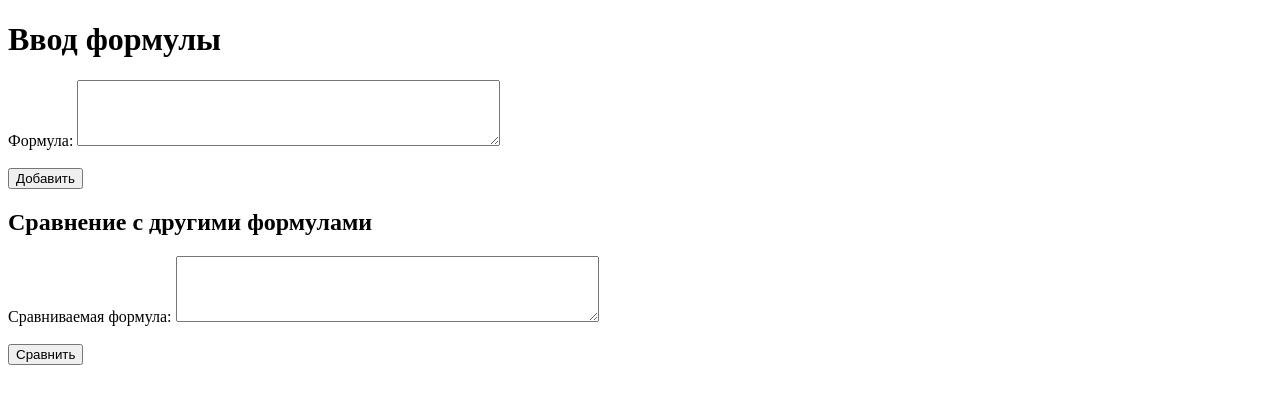
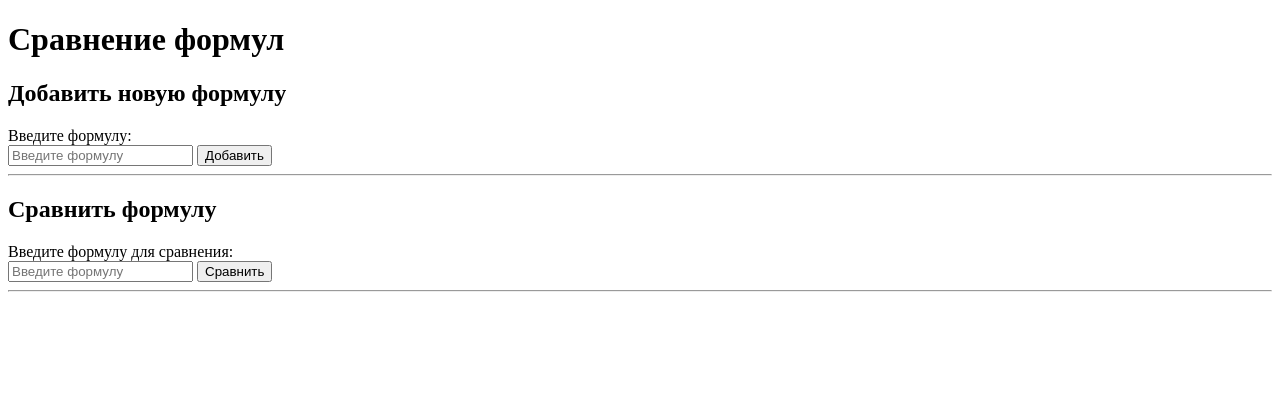
Before and after one commit to Watch-dog-s/hackaton_ATOM_MIREA, a Django app: template formula_project/template/home.html in a window 1280 px wide. Shown: the top 404 px of the page. Run offline with Django 5.2, Linux system fonts and the light colour scheme; the template is opened without the code that fills it, so the values that code supplies are empty.

Commit message:
final version

```diff
--- a/formula_project/template/home.html
+++ b/formula_project/template/home.html
@@ -1,40 +1,48 @@
 <!DOCTYPE html>
-<html lang="ru">
+<html lang="en">
 <head>
     <meta charset="UTF-8">
-    <meta http-equiv="X-UA-Compatible" content="IE=edge">
     <meta name="viewport" content="width=device-width, initial-scale=1.0">
     <title>Сравнение формул</title>
 </head>
 <body>
-    <h1>Ввод формулы</h1>
+    <h1>Сравнение формул</h1>
 
-    <!-- Форма для ввода новой формулы -->
-    <form method="POST" action="{% url 'add_formula' %}">
+    <!-- Блок для вывода сообщений об ошибке -->
+    {% if error %}
+        <div style="color: red; font-weight: bold;">
+            {{ error }}
+        </div>
+    {% endif %}
+
+    <!-- Блок для добавления новой формулы -->
+    <h2>Добавить новую формулу</h2>
+    <form method="POST">
         {% csrf_token %}
-        <label for="formula">Формула:</label>
-        <textarea name="formula" id="formula" rows="4" cols="50" required></textarea><br><br>
+        <label for="formula">Введите формулу:</label><br>
+        <input type="text" id="formula" name="formula" placeholder="Введите формулу" required>
         <button type="submit">Добавить</button>
     </form>
 
-    <!-- Форма для сравнения формул -->
-    <h2>Сравнение с другими формулами</h2>
-    <form method="POST" action="{% url 'compare_formula' %}">
+    <hr>
+
+    <!-- Блок для сравнения формул -->
+    <h2>Сравнить формулу</h2>
+    <form method="POST">
         {% csrf_token %}
-        <label for="compare_formula">Сравниваемая формула:</label>
-        <textarea name="compare_formula" id="compare_formula" rows="4" cols="50" required></textarea><br><br>
+        <label for="compare_formula">Введите формулу для сравнения:</label><br>
+        <input type="text" id="compare_formula" name="compare_formula" placeholder="Введите формулу" required>
         <button type="submit">Сравнить</button>
     </form>
 
-    <!-- Вывод ошибки, если формула не была введена -->
-    {% if error %}
-        <p style="color: red;">{{ error }}</p>
-    {% endif %}
+    <hr>
 
-    <!-- Вывод результата сравнения -->
+    <!-- Блок для отображения результатов сравнения -->
     {% if comparison_result %}
-        <h3>Результат сравнения:</h3>
-        <p>{{ comparison_result }}</p>
+        <h2>Результаты сравнения</h2>
+        <div style="margin-top: 10px; font-family: monospace; white-space: pre-wrap;">
+            {{ comparison_result|safe }}
+        </div>
     {% endif %}
 </body>
 </html>
--- a/requirements.txt
+++ b/requirements.txt
@@ -1,2 +1,3 @@
 Django~=4.2.17
 psycopg2>=2.9.6
+sympy==1.12
```
Also changed, not shown: formula_project/Mainapp/views.py (+67 -12 lines).
